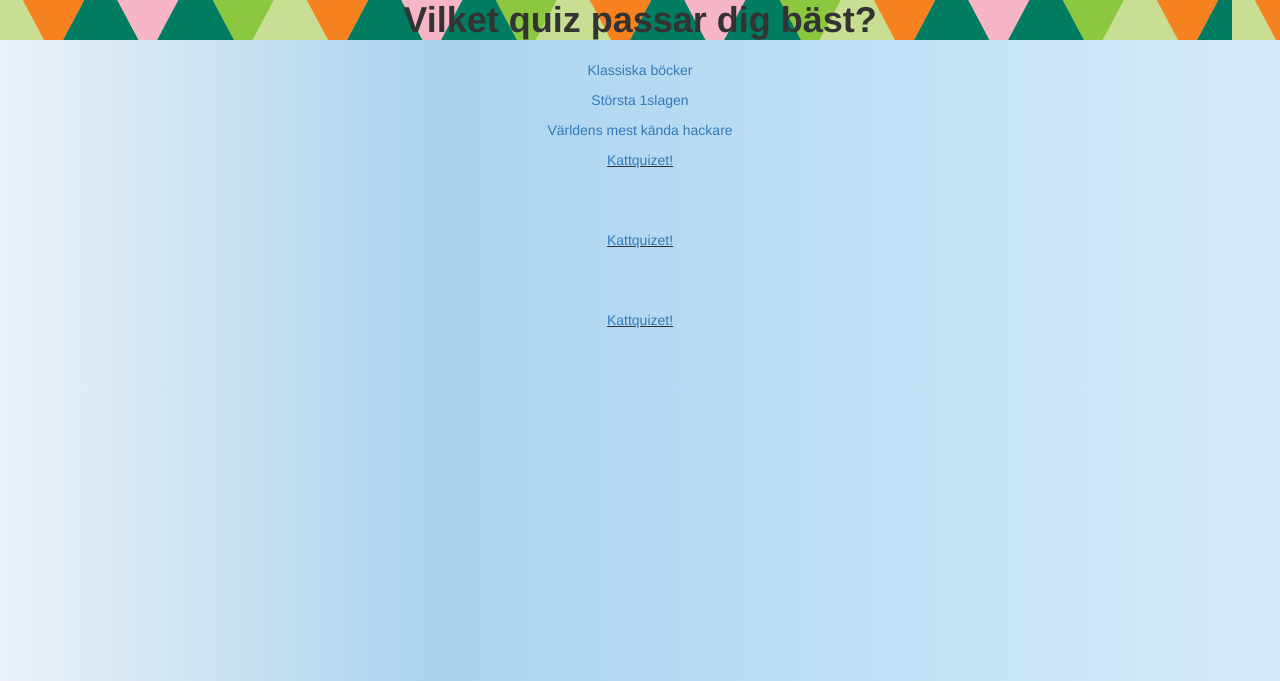
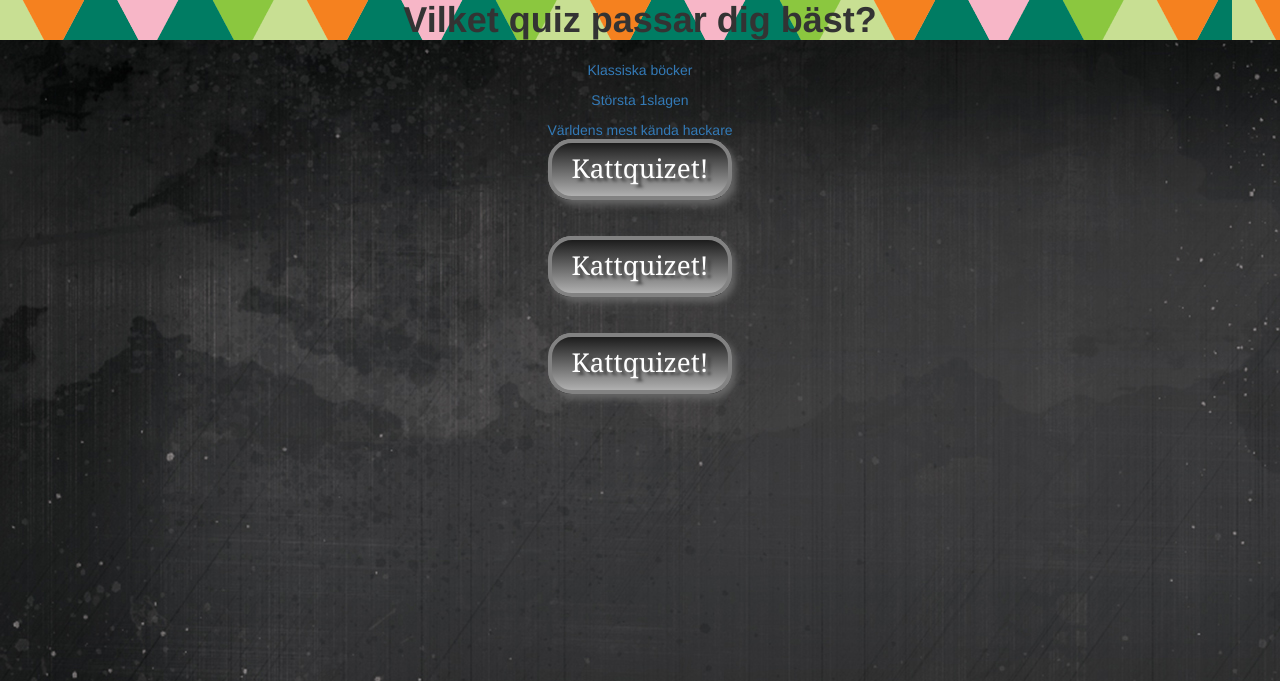
Before and after one commit to hannacantwell/quizproject, a Django app: page / in a window 1280 px wide. Shown: the top 681 px of the page. Run offline with Django 3.2, Linux system fonts and the light colour scheme; some libraries are stand-ins or nearby versions.

Commit message:
more changes

```diff
--- a/static/quiz.css
+++ b/static/quiz.css
@@ -1,10 +1,4 @@
-body /* Permalink - use to edit and share this gradient: http://colorzilla.com/gradient-editor/#ebf1f6+0,abd3ee+34,d5ebfb+100 */
-{background: rgb(235,241,246); /* Old browsers */
-background: -moz-linear-gradient(left,  rgba(235,241,246,1) 0%, rgba(171,211,238,1) 34%, rgba(213,235,251,1) 100%); /* FF3.6-15 */
-background: -webkit-linear-gradient(left,  rgba(235,241,246,1) 0%,rgba(171,211,238,1) 34%,rgba(213,235,251,1) 100%); /* Chrome10-25,Safari5.1-6 */
-background: linear-gradient(to right,  rgba(235,241,246,1) 0%,rgba(171,211,238,1) 34%,rgba(213,235,251,1) 100%); /* W3C, IE10+, FF16+, Chrome26+, Opera12+, Safari7+ */
-filter: progid:DXImageTransform.Microsoft.gradient( startColorstr='#ebf1f6', endColorstr='#d5ebfb',GradientType=1 ); /* IE6-9 */
-
+body {background-image: url(/static/scuffedstatic_dark_1920x1234.jpg);
 	text-align: center;}
 
 .column2 {margin-top: 20px;
@@ -15,20 +9,45 @@ h1{font-weight: bold;
 	background-image: url(/static/pattern_lunding.png);
 	margin-top: auto;}
 
-ul {color: #410051;
-	font: 14pt/1 Arial, Helvetica, sans-serif;
-	font-weight: bold;
-	font-style: italic;
-	text-align: left;
-	list-style: inside;
-	margin-left: 170px;}
+h2 {font-weight: bold;
+	color: #ffffff;}
 
+.answers {color: #ffffff;}
 
-.rubrik {text-decoration: underline;}
+.button {
+  background: #1c1c1c;
+  background-image: -webkit-linear-gradient(top, #1c1c1c, #b0b0b0);
+  background-image: -moz-linear-gradient(top, #1c1c1c, #b0b0b0);
+  background-image: -ms-linear-gradient(top, #1c1c1c, #b0b0b0);
+  background-image: -o-linear-gradient(top, #1c1c1c, #b0b0b0);
+  background-image: linear-gradient(to bottom, #1c1c1c, #b0b0b0);
+  -webkit-border-radius: 24;
+  -moz-border-radius: 24;
+  border-radius: 24px;
+  text-shadow: 5px 3px 3px #454545;
+  -webkit-box-shadow: 4px 5px 7px #666666;
+  -moz-box-shadow: 4px 5px 7px #666666;
+  box-shadow: 4px 5px 7px #666666;
+  font-family: Georgia;
+  color: #ffffff;
+  font-size: 26px;
+  padding: 7px 20px 10px 20px;
+  border: solid #828282 4px;
+  text-decoration: none;
+}
 
+.button2:hover {
+  background: #5c2f59;
+  background-image: -webkit-linear-gradient(top, #5c2f59, #9888a3);
+  background-image: -moz-linear-gradient(top, #5c2f59, #9888a3);
+  background-image: -ms-linear-gradient(top, #5c2f59, #9888a3);
+  background-image: -o-linear-gradient(top, #5c2f59, #9888a3);
+  background-image: linear-gradient(to bottom, #5c2f59, #9888a3);
+  text-decoration: none;
+}
 
 .undertext {
-color: #410051;
+	color: #ffffff;
 	font: 12pt/1 Arial, Helvetica, sans-serif;
 	text-align: left;
 	margin-left: auto;
@@ -39,25 +58,18 @@ color: #410051;
 	font-weight: bold;
 	text-decoration: underline;}
 
-.column20 {font: 20pt/1 Arial, Helvetica, sans-serif;
+.column2 {box-shadow: 10px 10px 5px #888888;
+
+
+
+}
+
+.column20{font: 20pt/1 Arial, Helvetica, sans-serif;
 	font-weight: bold;
 	background-image: url(/static/butterfly-png-image-20.png);
 	background-repeat: repeat-y;
 	height: 900px;}
 
 .question {font: 12pt/1 Arial, Helvetica, sans-serif;
-	font-weight: bold;}
-
-.button {
-    background-color: #4CAF50;
-    border: none;
-    color: white;
-    padding: 15px 32px;
-    text-align: center;
-    text-decoration: none;
-    display: inline-block;
-    font-size: 16px;
-    margin: 4px 2px;
-    cursor: pointer;
-    -webkit-transition-duration: 0.4s;
-    transition-duration: 0.4s;}
+	font-weight: bold;
+	color: #ffffff;}
```
